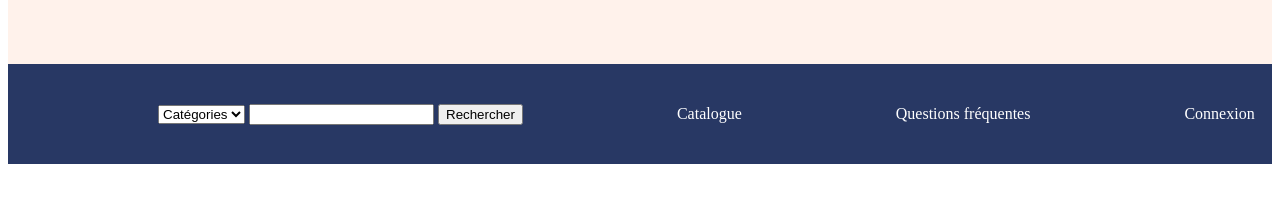
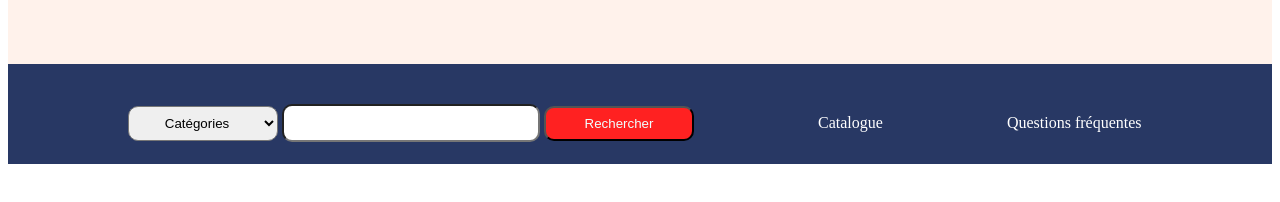
Before and after one commit to MaximeFlament91/Projet_prixba, a plain HTML site: page index.html in a window 1280 px wide. Shown: the part 44-246 px from the top of the page. Drawn offline with Linux system fonts and the light colour scheme.

Commit message:
amélioration barre de recherche

```diff
--- a/index.html
+++ b/index.html
@@ -30,8 +30,8 @@
                     <option value="Multimédia">Multimédia</option>
                     <option value="Entretien">Entretien</option>
                 </select>
-                <input type="text">
-                <input type="submit" value="Rechercher">
+                <input type="text" id="input">
+                <input type="submit" value="Rechercher" id="submit">
             </div>
             <div>Catalogue</div>
             <div>Questions fréquentes</div>
--- a/styles/header.css
+++ b/styles/header.css
@@ -45,7 +45,24 @@ li{
 
 .barre-menu div{
     padding-top: 40px;
-    padding-left: 150px ;
+    padding-left: 120px ;
     display:inline-block
 
 }
+
+#categories-select, #submit {
+    text-align: center;
+    border-radius: 10px;
+    height: 35px;
+    width:150px;
+}
+
+#input{
+    border-radius: 10px;
+    height: 32px;
+    width:250px;
+}
+#submit{
+    color: azure;
+    background-color: rgb(255, 33, 33);
+}
```
